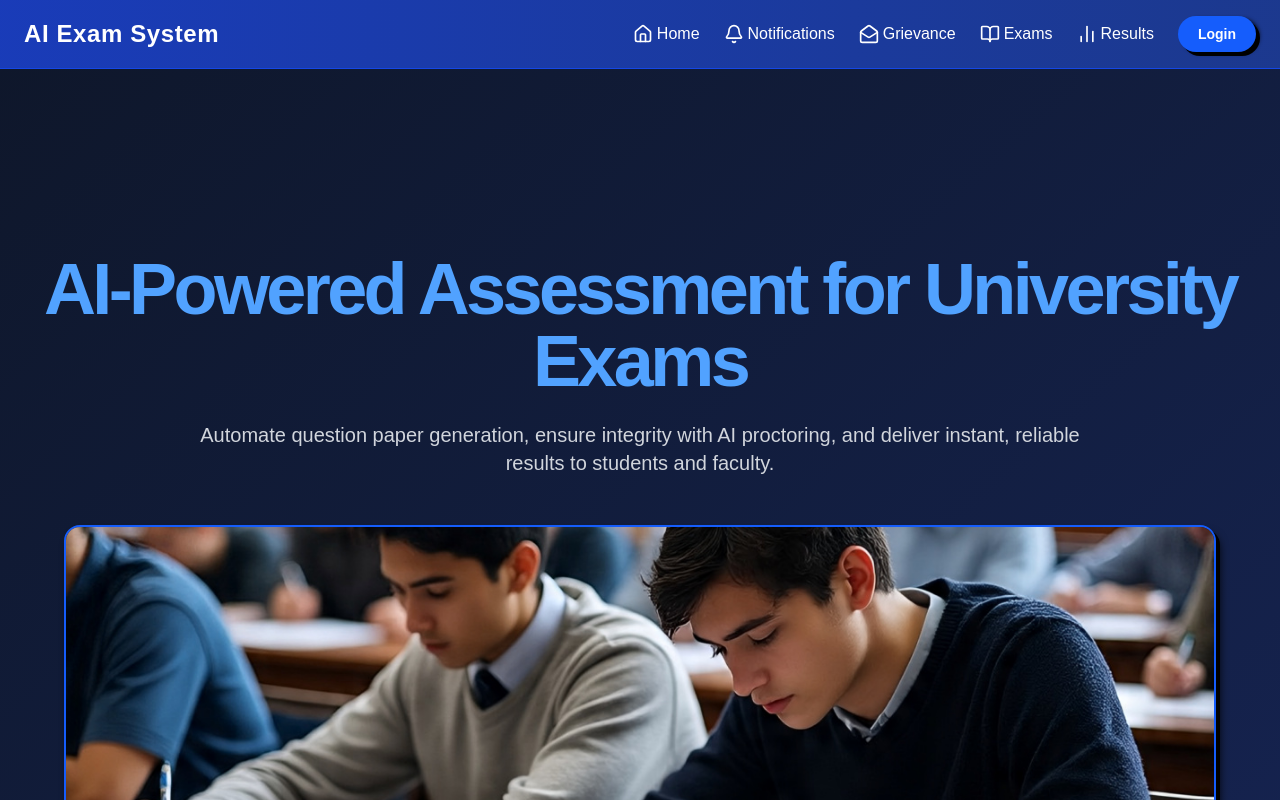
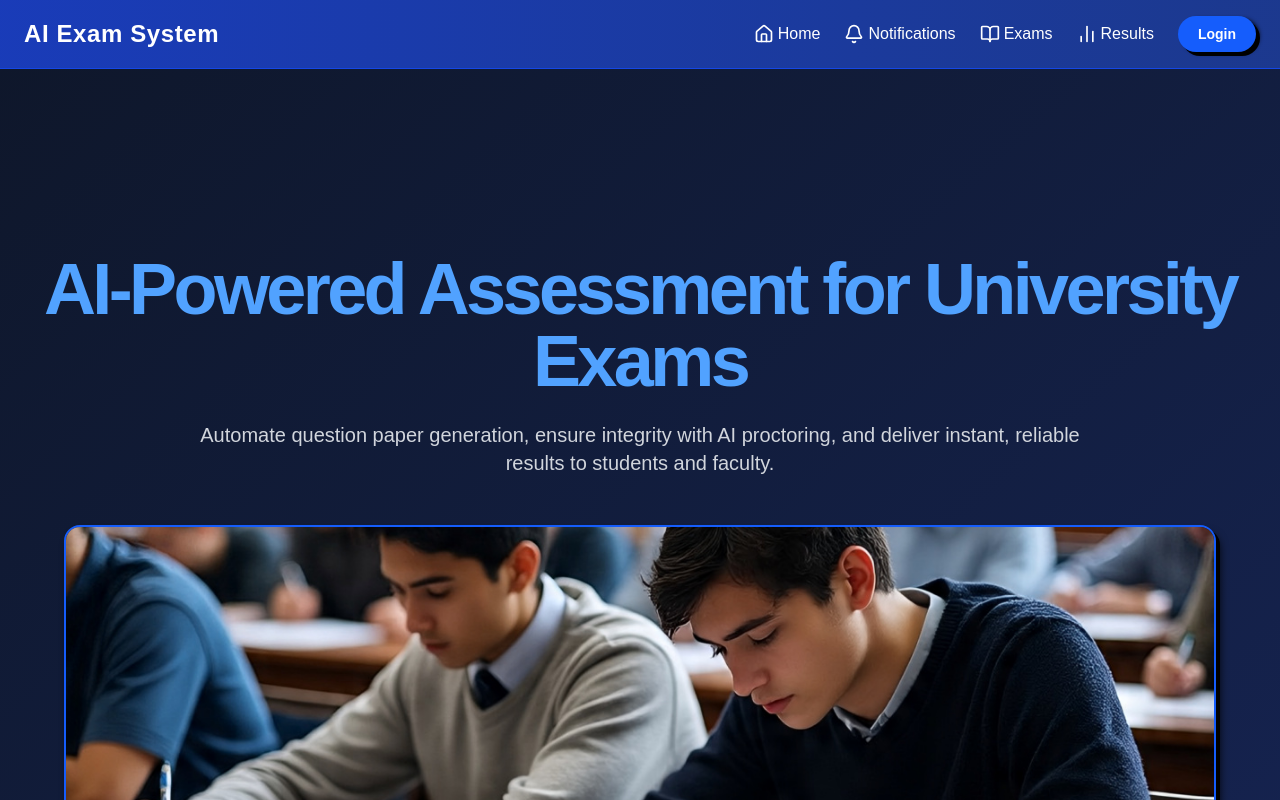
Before and after one commit to samiya2804/ExamSystem, a Next.js app: page / in a window 1280 px wide. Shown: the top 800 px of the page. Built offline with nearby package versions, Linux system fonts and the light colour scheme.

Commit message:
Update Navbar.tsx

```diff
--- a/src/components/Navbar.tsx
+++ b/src/components/Navbar.tsx
@@ -13,7 +13,6 @@ import {
   ChevronUp,
   ChevronDown,
   Bell,
-  MailOpen
 } from "lucide-react";
 import { Button } from "@/components/ui/button";
 import {
@@ -87,13 +86,7 @@ const pathname = usePathname();
           >
             <Bell className="w-5 h-5" /> Notifications
           </Link>
-          <Link
-            href="/contact"
-            className="flex items-center gap-1 font-medium transition-colors duration-200 hover:text-blue-200"
-          >
-            <MailOpen className="w-5 h-5" /> Grievance
 
-          </Link>
          <button
     onClick={() => handleProtectedRoute("/exams")}
     className="flex items-center gap-1 font-medium transition-colors duration-200 hover:text-blue-200"
```
